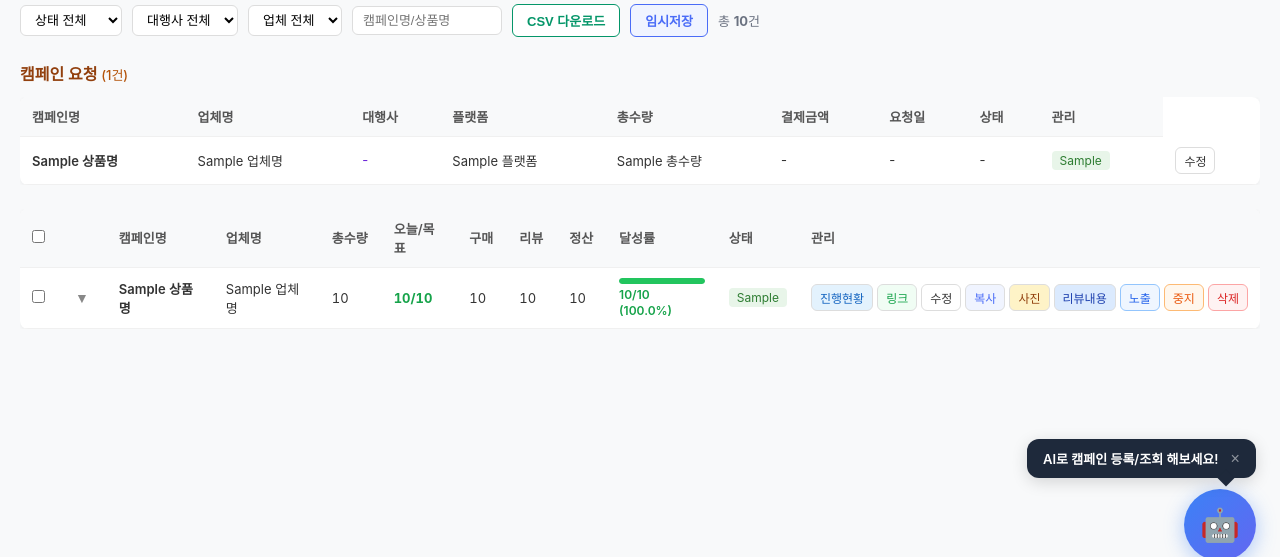
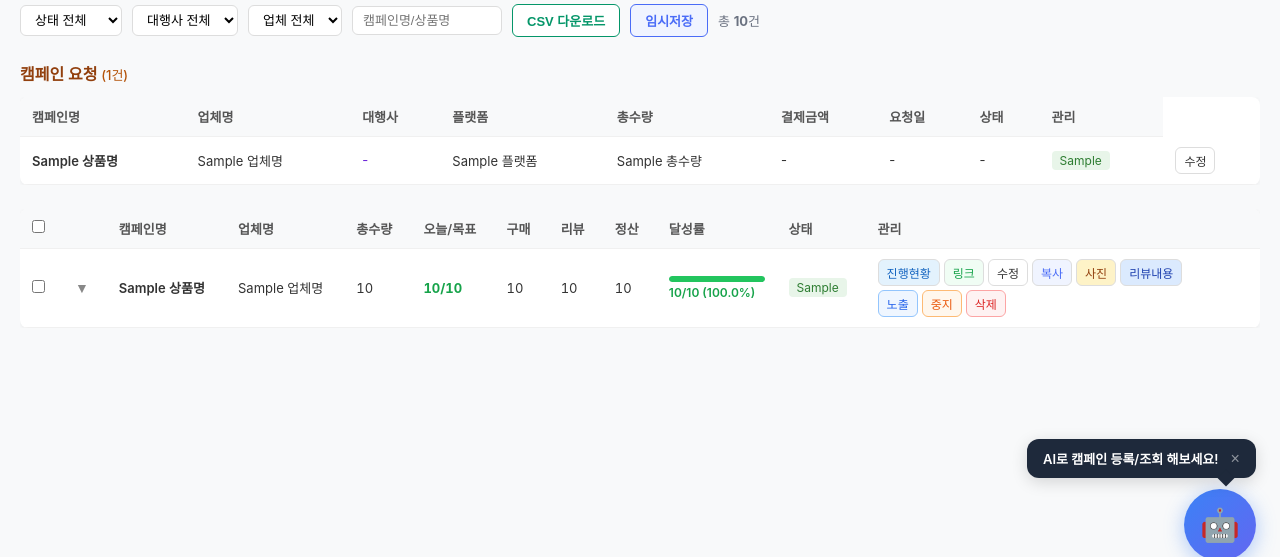
Before and after one commit to odong444/kabiseo-upload, a Flask app: template templates/admin/campaigns.html in a window 1280 px wide. Shown: the part 215-772 px from the top of the page. Run offline with Flask 3, Linux system fonts and the light colour scheme; the template is opened without the code that fills it: most values are stand-ins (such as "Sample title", 1, 10 or a date in 2020); some libraries are stand-ins or nearby versions.

Commit message:
캠페인 관리 버튼 2줄 배치 (flex-wrap)
Co-Authored-By: Claude Opus 4.6 <noreply@anthropic.com>

```diff
--- a/templates/admin/campaigns.html
+++ b/templates/admin/campaigns.html
@@ -171,7 +171,7 @@
     .num-cell { text-align: center; font-variant-numeric: tabular-nums; }
 
     /* 캠페인 관리 버튼 */
-    .campaign-actions { display: flex; gap: 4px; align-items: center; flex-wrap: nowrap; }
+    .campaign-actions { display: flex; gap: 4px; align-items: center; flex-wrap: wrap; max-width: 340px; }
     .campaign-actions .admin-btn-sm { white-space: nowrap; padding: 4px 8px; font-size: 12px; }
     .admin-btn-pause {
         background: #fff7ed; color: #ea580c; border-color: #fdba74;
```
